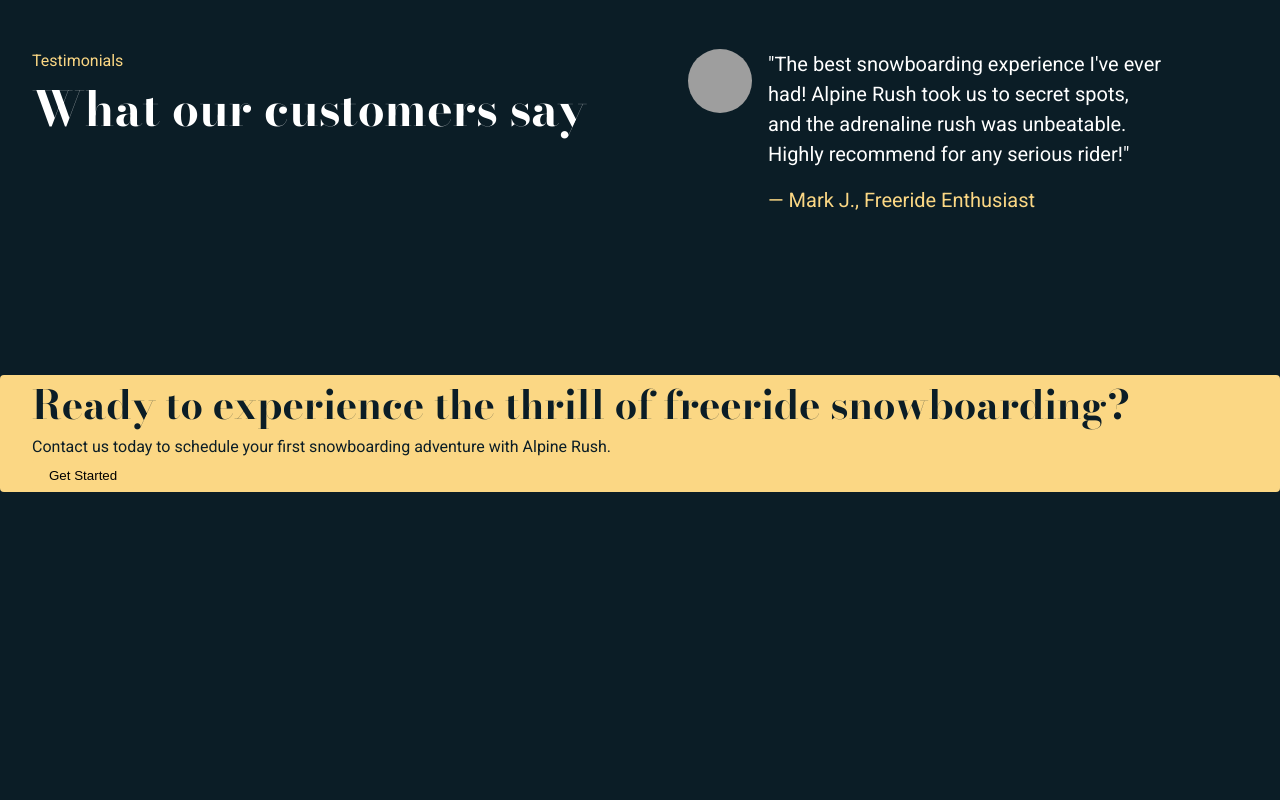
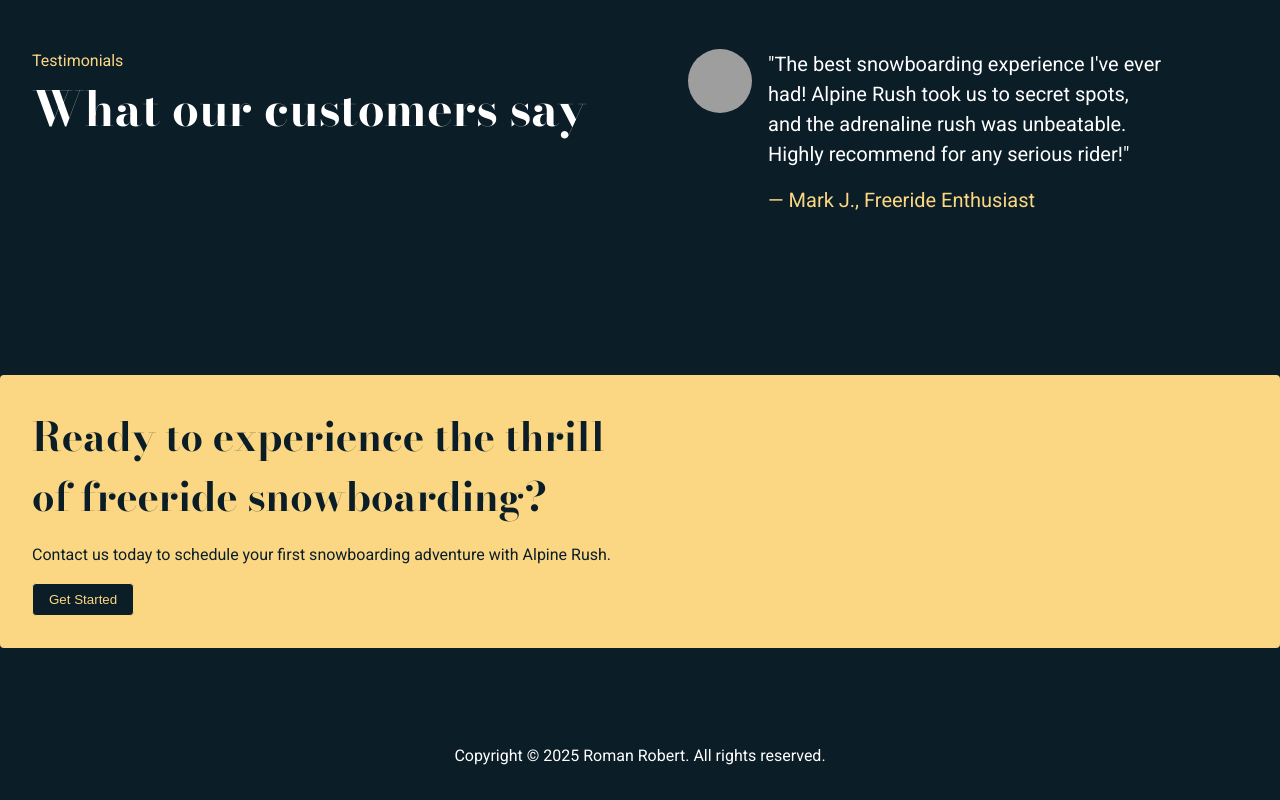
Before and after one commit to romanrobert/odin-landing-page, a plain HTML site: page index.html in a window 1280 px wide. Shown: the part 3731-4531 px from the top of the page. Before the commit the page ends 4223 px from the top, so only its background shows below. Drawn offline with nearby package versions, Linux system fonts and the light colour scheme; grey boxes are pictures that could not be loaded.

Commit message:
added testimonials section and footer

```diff
--- a/index.html
+++ b/index.html
@@ -129,13 +129,21 @@
       </section>
       <section class="cta">
         <div class="cta-content wrapper">
+
           <h3>Ready to experience the thrill of freeride snowboarding?</h2>
           <p>
             Contact us today to schedule your first snowboarding adventure with
             Alpine Rush.
           </p>
-          <button>Get Started</button>
+          <button class="secondary">Get Started</button>
+
+
+          </div>
+
       </section>
+      <footer class="wrapper">
+        <p>Copyright © 2025 <a href="https://github.com/romanrobert">Roman Robert</a>. All rights reserved.</p>
+      </footer>
     </main>
     <script src="https://cdnjs.cloudflare.com/ajax/libs/gsap/3.12.2/gsap.min.js"></script>
     <script src="https://cdnjs.cloudflare.com/ajax/libs/gsap/3.12.2/ScrollTrigger.min.js"></script>
--- a/styles/style.css
+++ b/styles/style.css
@@ -86,6 +86,11 @@ button.ghost {
   font-weight: 600;
   background-color: transparent;
   border: 1px solid transparent;
+}
+
+button.secondary {
+  background-color: var(--clr-bg);
+  color: var(--clr-accent);
 }
 
 .wrapper {
@@ -239,6 +244,24 @@ section.testimonials {
   background-color: var(--clr-accent);
   border-radius: var(--border-radius);
   color: var(--clr-bg);
+  padding-block: 2rem;
+  display: flex;
+  gap: 1rem;
+  align-items: start;
+  flex-direction: column;
+  margin-bottom: 4rem;
+}
+
+.cta-content h3 {
+  max-width: 30ch;
+}
+
+footer {
+  padding-block: 2rem;
+}
+
+footer p {
+  text-align: center;
 }
 
 /* Utility classes */
```
Also changed, not shown: 1 other file.
